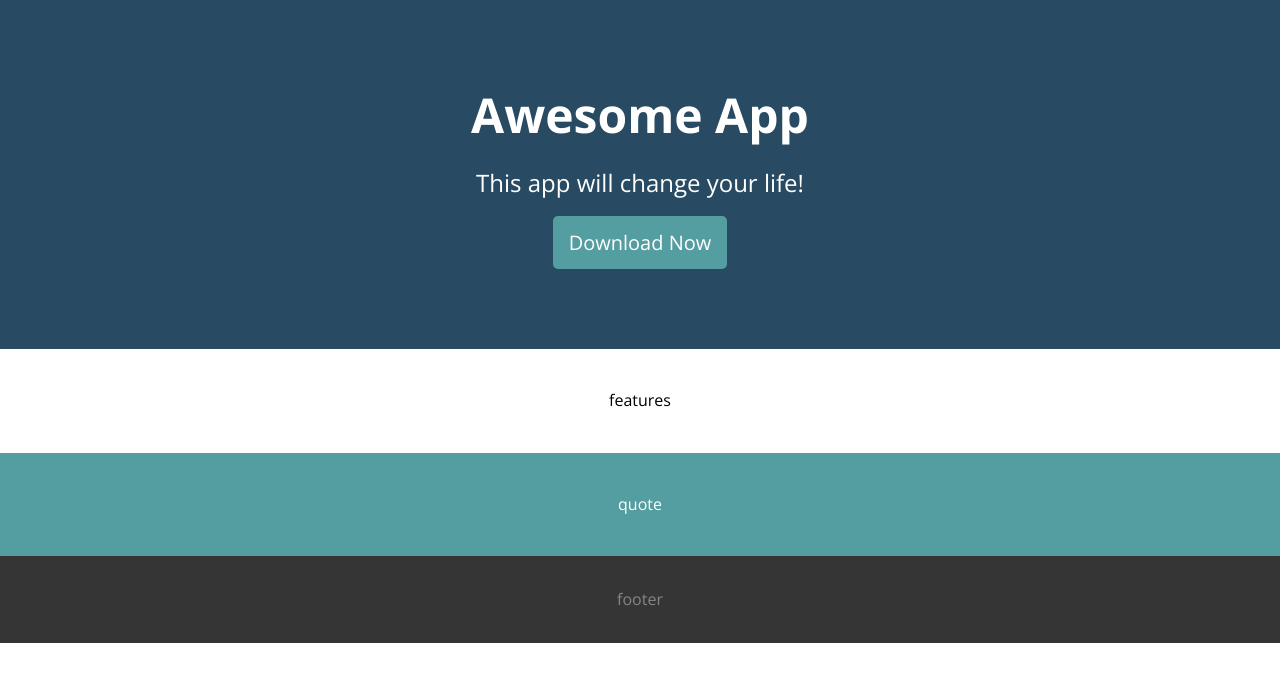
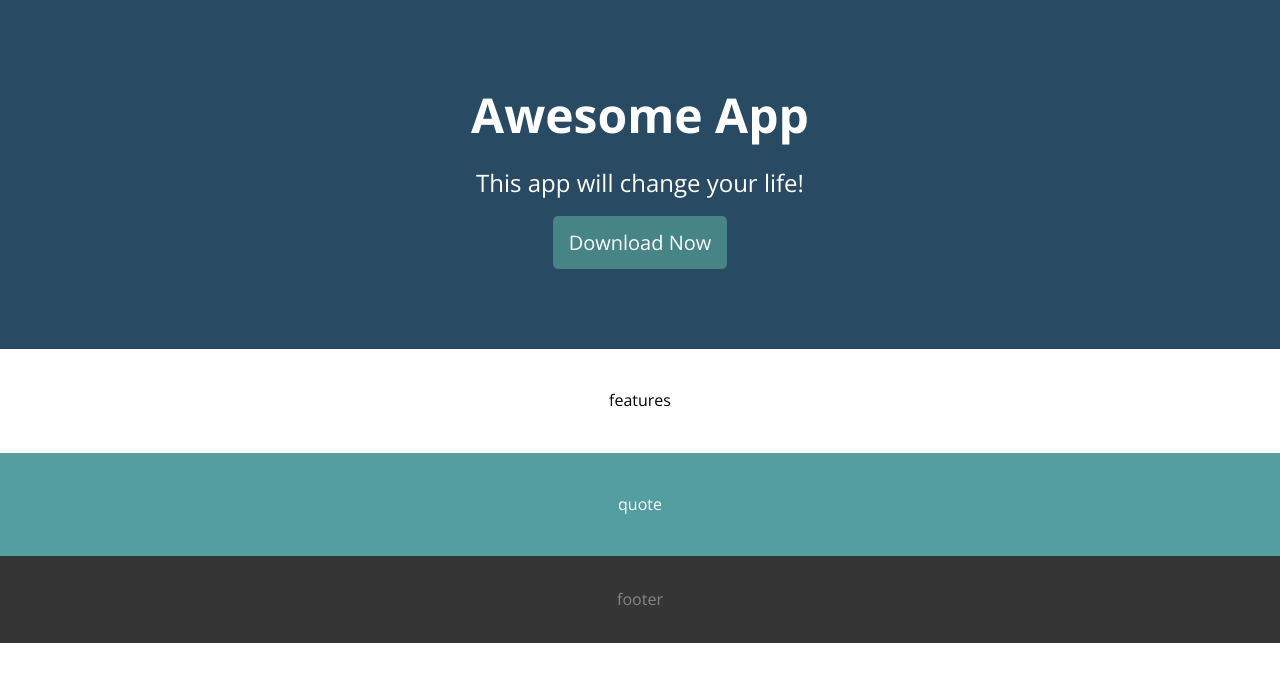
Before and after one commit to justynadabrowska/landing-page-sololearn, a plain HTML site: page index.html in a window 1280 px wide. In both pictures the pointer is over the link "Download Now". Drawn offline with nearby package versions, Linux system fonts and the light colour scheme.

Commit message:
added hover effect to the button class

```diff
--- a/styles.css
+++ b/styles.css
@@ -31,6 +31,11 @@ header {
     cursor: pointer;
 }
 
+.btn:hover {
+    background: #468486;
+    transition: ease-in 0.5s;
+}
+
 h1 {
     font-size: 48px;
     margin: 0 0 16px 0;
```
